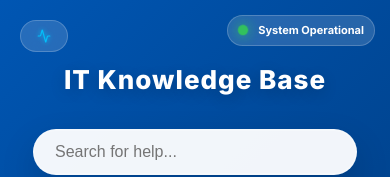
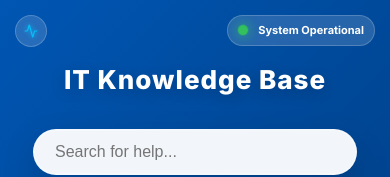
Before and after one commit to rahimsavvy/my-service-desk, a React (Vite) app in the folder my-it-portal/: page / in a window 390 px wide. Shown: the top 177 px of the page. Built offline with nearby package versions, Linux system fonts and the light colour scheme.

Commit message:
Fix mobile layout for Network Diagnostics indicator

```diff
--- a/my-it-portal/src/App.css
+++ b/my-it-portal/src/App.css
@@ -1400,6 +1400,13 @@ button {
     padding: 6px 10px;
   }
 
+  .diagnostic-indicator {
+    top: 15px;
+    left: 15px;
+    padding: 8px;
+    /* Circular pill for mobile */
+  }
+
   .status-text {
     font-size: 11px;
   }
```
